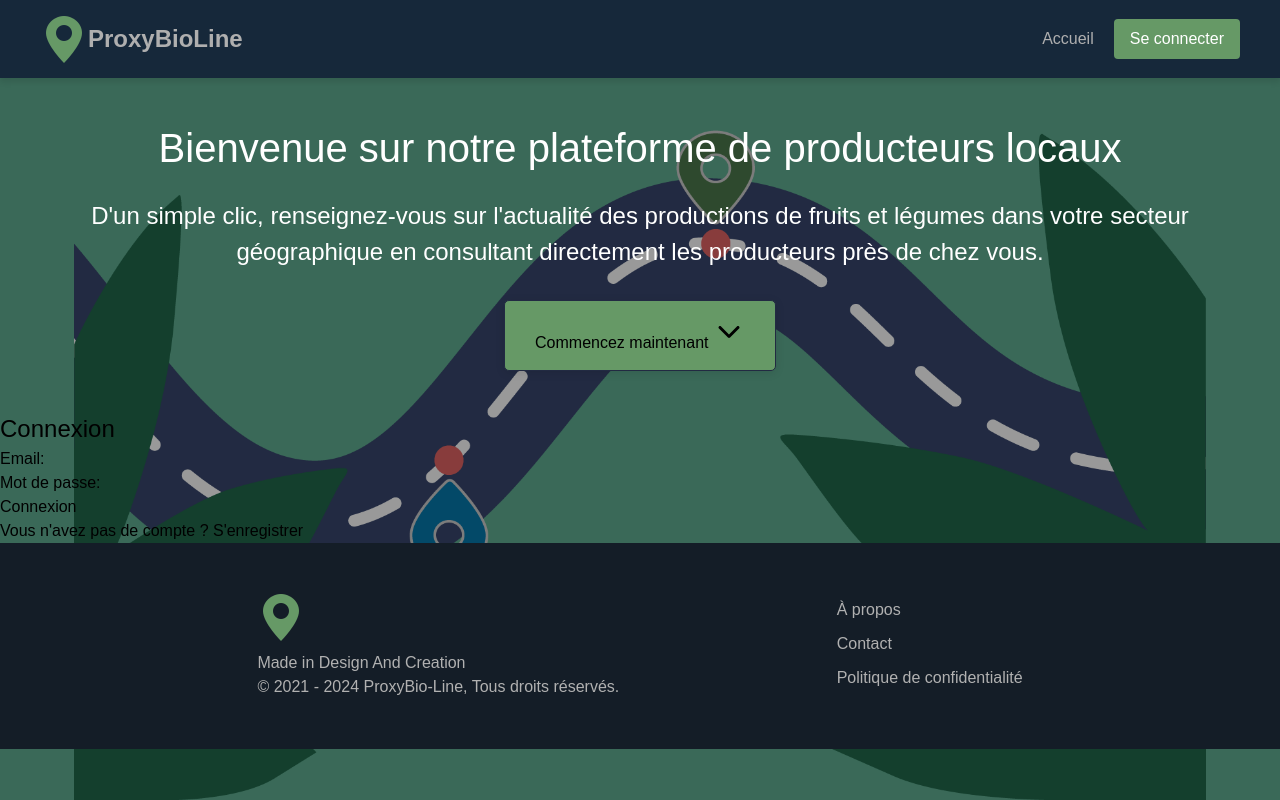
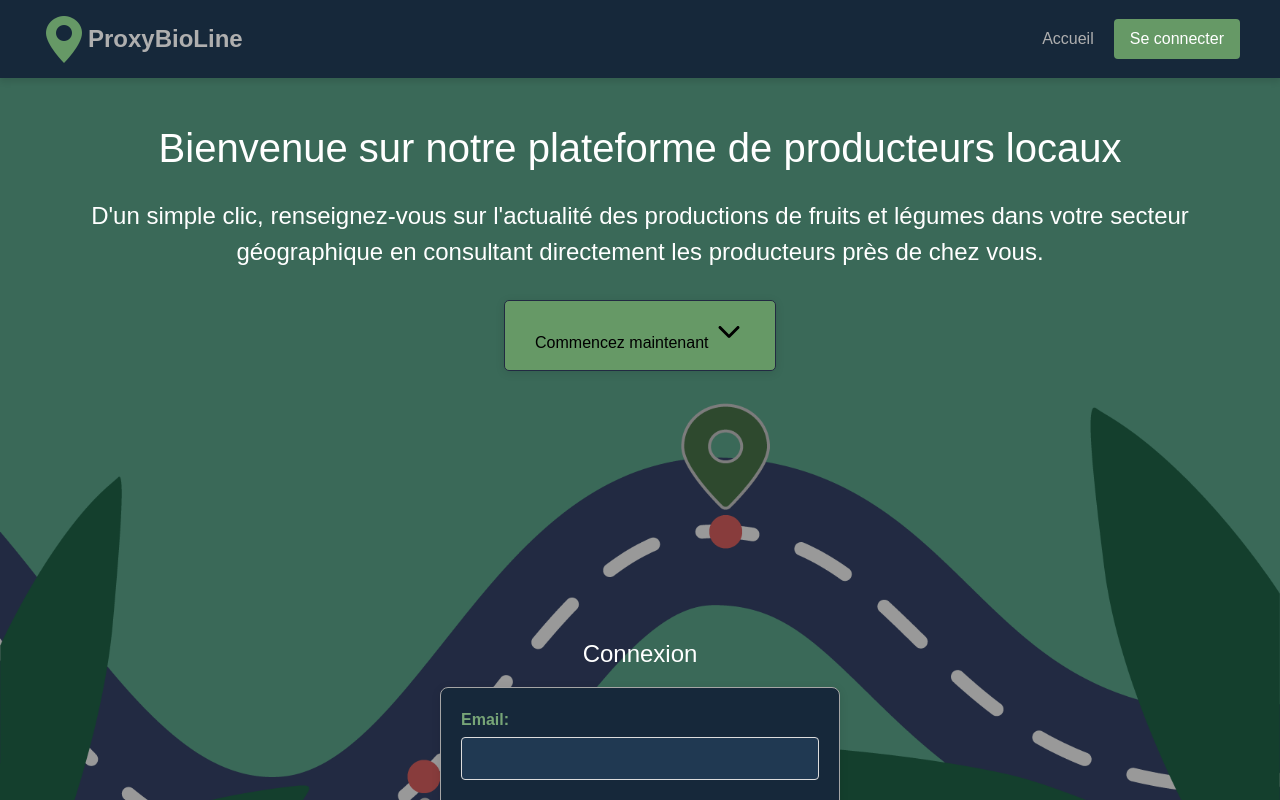
Before and after one commit to RomainDoyen/proxibio-line, a React (Vite) app: page /login in a window 1280 px wide. Shown: the top 800 px of the page. Built offline with nearby package versions, Linux system fonts and the light colour scheme; no server answers.

Commit message:
style: Add a style for the Login and Register components

```diff
--- /dev/null
+++ b/src/pages/Login.css
@@ -0,0 +1,87 @@
+.loginPage {
+  display: flex;
+  flex-direction: column;
+  align-items: center;
+  justify-content: center;
+  min-height: 100vh;
+  /* background-color: #203B2C; */
+  padding: 20px;
+}
+
+.loginPage h2 {
+  color: #ffffff;
+  margin-bottom: 15px;
+}
+
+form {
+  /* background-color: #333; */
+  background-color: #16283A;
+  padding: 20px;
+  border-radius: 8px;
+  border: 1px solid #a5a5a5;
+  box-shadow: 0 2px 10px rgba(0, 0, 0, 0.1);
+  width: 100%;
+  max-width: 400px;
+}
+
+.form-group {
+  margin-bottom: 15px;
+}
+
+label {
+  display: block;
+  font-weight: bold;
+  margin-bottom: 5px;
+  color: #77a577;
+}
+
+.form-control {
+  width: 100%;
+  padding: 10px;
+  border: 1px solid #ddd;
+  border-radius: 4px;
+  font-size: 14px;
+  box-sizing: border-box;
+  color: #77a577;
+  transition: border-color 0.3s ease;
+}
+
+input[type="email"], input[type="password"], input[type="text"] {
+  background-color: #203952;
+}
+
+.form-control:focus {
+  border-color: #669966;
+  outline: none;
+  box-shadow: 0 0 5px #6c9a6c;
+}
+
+.btn {
+  width: 100%;
+  padding: 10px 15px;
+  border: none;
+  border-radius: 4px;
+  font-size: 16px;
+  font-weight: bold;
+  text-transform: uppercase;
+  cursor: pointer;
+  transition: background-color 0.3s ease;
+}
+
+.btn-primary {
+  background-color: #669966;
+  color: #16283a;
+}
+
+.btn-primary:hover {
+  background-color: #507c50;
+}
+
+.reg {
+  margin-top: 15px;
+  color: #a5a5a5;
+}
+
+.reg a {
+  color: #669966;
+}
--- a/src/pages/Login.tsx
+++ b/src/pages/Login.tsx
@@ -1,6 +1,6 @@
 import { useState, useContext, useEffect } from "react";
 import { Link } from "react-router-dom";
-// import "./Login.css";
+import "./Login.css";
 import { account } from "../config/index";
 import { useNavigate } from "react-router-dom";
 import { UserAuthContext } from "../context/UserAuthContext";
--- /dev/null
+++ b/src/pages/Register.css
@@ -0,0 +1,87 @@
+.registerPage {
+  display: flex;
+  flex-direction: column;
+  align-items: center;
+  justify-content: center;
+  min-height: 100vh;
+  /* background-color: #203B2C; */
+  padding: 20px;
+}
+
+.registerPage h2 {
+  color: #ffffff;
+  margin-bottom: 15px;
+}
+
+form {
+  /* background-color: #333; */
+  background-color: #16283A;
+  padding: 20px;
+  border-radius: 8px;
+  border: 1px solid #a5a5a5;
+  box-shadow: 0 2px 10px rgba(0, 0, 0, 0.1);
+  width: 100%;
+  max-width: 400px;
+}
+
+.form-group {
+  margin-bottom: 15px;
+}
+
+label {
+  display: block;
+  font-weight: bold;
+  margin-bottom: 5px;
+  color: #77a577;
+}
+
+.form-control {
+  width: 100%;
+  padding: 10px;
+  border: 1px solid #ddd;
+  border-radius: 4px;
+  font-size: 14px;
+  box-sizing: border-box;
+  color: #77a577;
+  transition: border-color 0.3s ease;
+}
+
+input[type="email"], input[type="password"], input[type="text"] {
+  background-color: #203952;
+}
+
+.form-control:focus {
+  border-color: #669966;
+  outline: none;
+  box-shadow: 0 0 5px #6c9a6c;
+}
+
+.btn {
+  width: 100%;
+  padding: 10px 15px;
+  border: none;
+  border-radius: 4px;
+  font-size: 16px;
+  font-weight: bold;
+  text-transform: uppercase;
+  cursor: pointer;
+  transition: background-color 0.3s ease;
+}
+
+.btn-primary {
+  background-color: #669966;
+  color: #16283a;
+}
+
+.btn-primary:hover {
+  background-color: #507c50;
+}
+
+.reg {
+  margin-top: 15px;
+  color: #a5a5a5;
+}
+
+.reg a {
+  color: #669966;
+}
--- a/src/pages/Register.tsx
+++ b/src/pages/Register.tsx
@@ -1,6 +1,6 @@
 import { useState } from "react";
 import { Link } from "react-router-dom";
-// import "./Register.css";
+import "./Register.css";
 import { account } from "../config/index";
 import { ID, Models } from "appwrite";
 import { useNavigate } from "react-router-dom";
```
